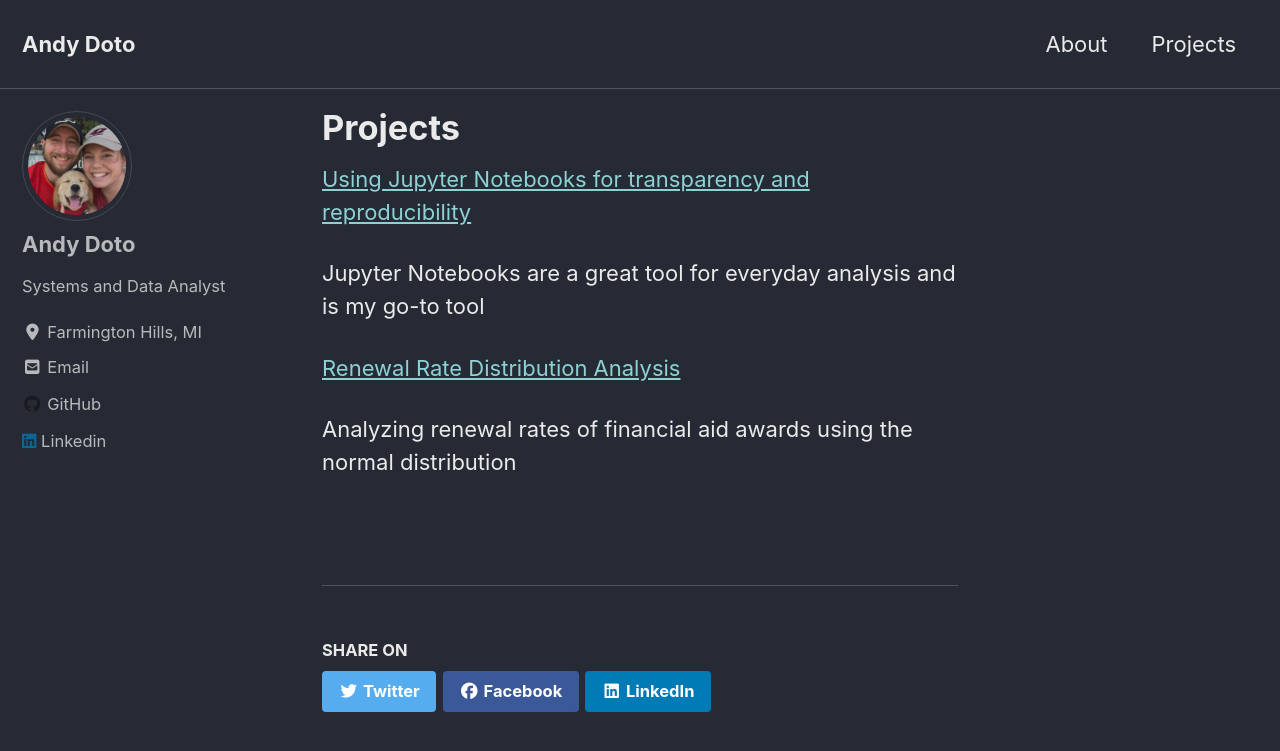
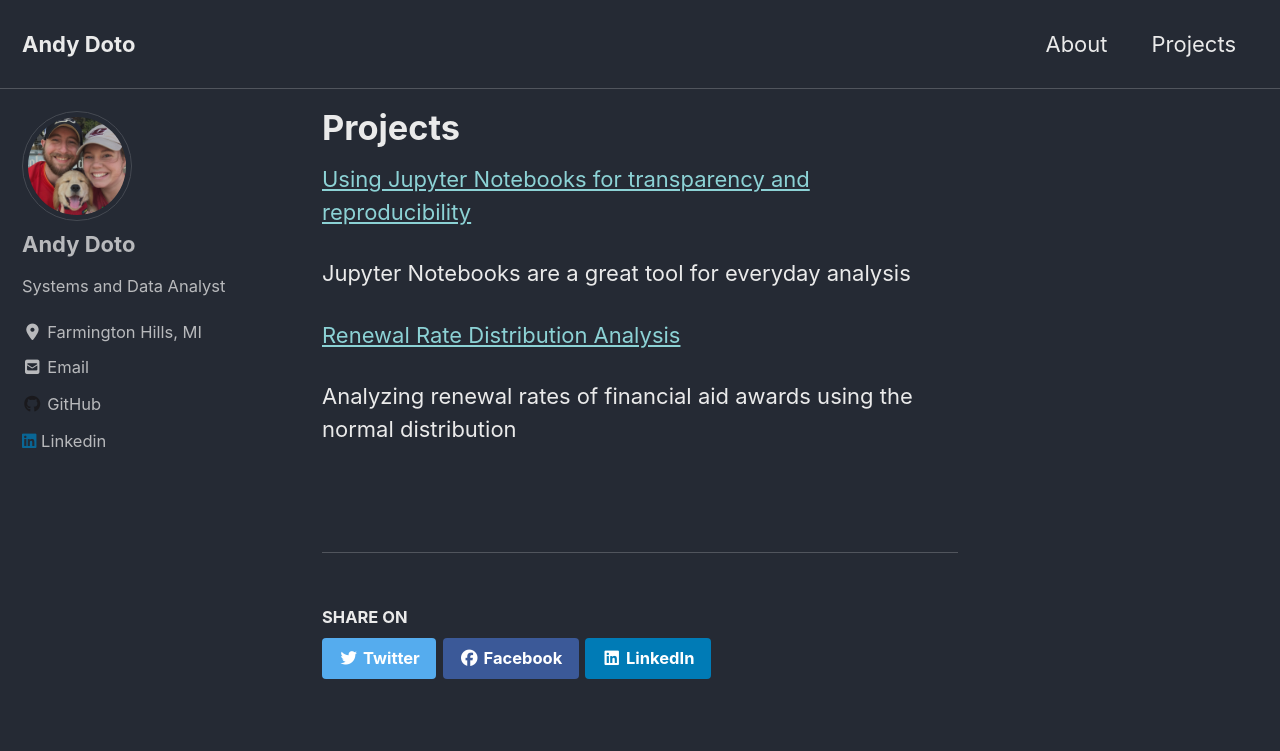
Before and after one commit to andrewdoto13/andrewdoto13.github.io, a Jekyll site: the page built from _pages/projects.md, in a window 1280 px wide and 900 px high. Shown: the top 751 px of the window. Built offline with Jekyll 4.4.1, drawn with Linux system fonts in a browser that asks for light colours; cached includes are drawn as plain includes; nearby versions of some CDN libraries.

Commit message:
fix desc

```diff
--- a/_posts/2020-03-22-jupnotebooks.md
+++ b/_posts/2020-03-22-jupnotebooks.md
@@ -2,7 +2,7 @@
 title: "Using Jupyter Notebooks for transparency and reproducibility"
 classes: wide
 tags: [python, jupyter notebooks]
-desc: "Jupyter Notebooks are a great tool for everyday analysis and is my go-to tool"
+desc: "Jupyter Notebooks are a great tool for everyday analysis"
 ---
 
 # Using Jupyter Notebooks for transparency and reproducibility
```
